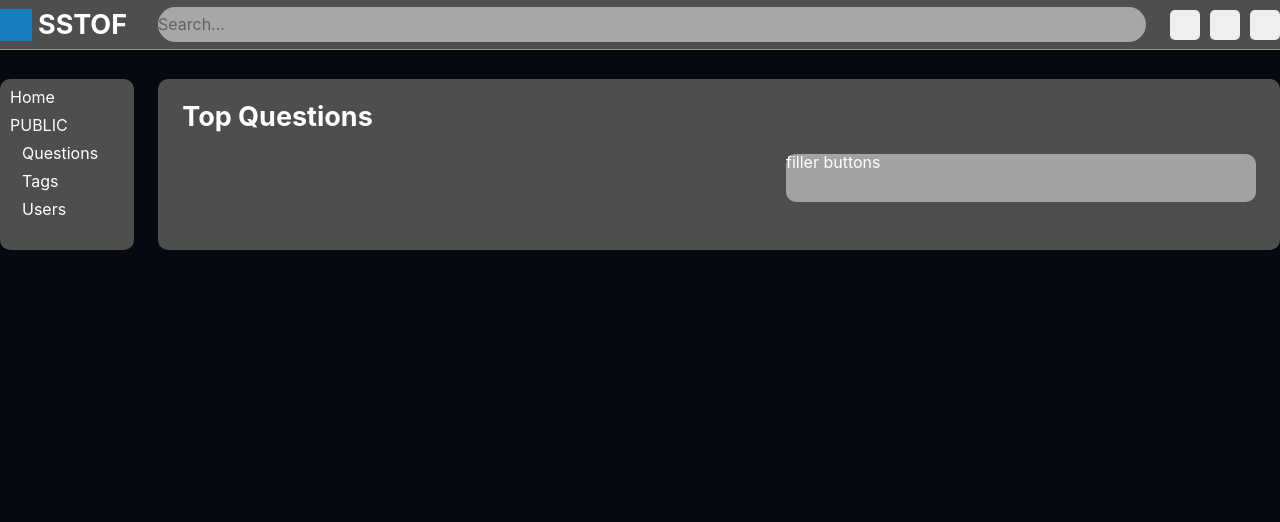
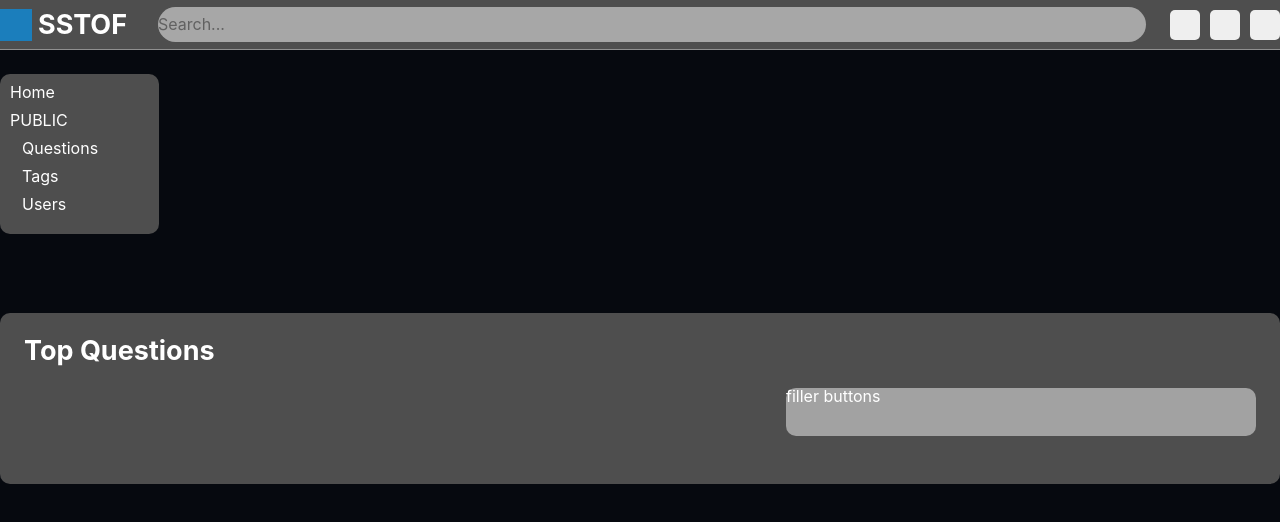
Before and after one commit to seonghyeoncho/SSTOF-Frontend, a React (Create React App) app: page / in a window 1280 px wide. Shown: the top 522 px of the page. Built offline with nearby package versions, Linux system fonts and the light colour scheme.

Commit message:
각 페이지  css 수정

```diff
--- a/src/components/Router.tsx
+++ b/src/components/Router.tsx
@@ -5,12 +5,29 @@ import {
   Route,
   Switch,
 } from "react-router-dom";
+import styled from "styled-components";
 import SignUp from "../routes/signup";
 import Header from "./common/header";
+import SideNavBar from "./common/sidebar";
 import Main from "./main";
 import Questions from "./questions";
 import Tags from "./tags";
 import Users from "./users";
+
+const AppContainer = styled.div`
+  width: 100%;
+`;
+const MainContainer = styled.div`
+  max-width: 1280px;
+
+  margin: auto;
+  margin-top: 74px;
+  display: grid;
+  grid-template-columns: 1 1fr;
+
+`;
+const FooterContainer = styled.div`
+`;
 
 const RouterComponent: React.FC = () => (
   <Switch>
@@ -38,9 +55,18 @@ const RouterComponent: React.FC = () => (
 
 const RouterExporter: React.FC = () => (
   <Router>
-    <Header/>
+    <AppContainer>
+      <Header/>
 
-    <RouterComponent />
+      <MainContainer>
+        <SideNavBar/>
+        <RouterComponent />
+      </MainContainer>
+
+      <FooterContainer>
+
+      </FooterContainer>
+    </AppContainer>
   </Router>
 );
 
--- a/src/components/common/sidebar/styles.tsx
+++ b/src/components/common/sidebar/styles.tsx
@@ -2,6 +2,10 @@ import styled from "styled-components";
 import theme from "../../../theme";
 
 export const Container = styled.div`
+
+    width: 159px;
+    background-color: #4e4e4e;
+    border-radius: 10px;
 
     a{
         color: white;
--- a/src/components/main/index.tsx
+++ b/src/components/main/index.tsx
@@ -1,7 +1,6 @@
 import React, { useEffect } from "react";
-import SideNavBar from "../common/sidebar";
 import { useLocation } from "react-router";
-import { Container, MainContainer, MainContent, MainContentTitle, MainfillterButtons, SideNavBarContianer, Wrapper } from "./styles";
+import { Container, MainContainer, MainContent, MainContentTitle, MainfillterButtons, Wrapper } from "./styles";
 
 const Main: React.FC = () => {
 
@@ -19,12 +18,6 @@ const Main: React.FC = () => {
   return (
   <Container>
     <Wrapper>
-
-      <SideNavBarContianer>
-        <SideNavBar>
-
-        </SideNavBar>
-      </SideNavBarContianer>
 
       <MainContainer>
 
--- a/src/components/main/styles.tsx
+++ b/src/components/main/styles.tsx
@@ -4,9 +4,9 @@ export const Container = styled.div`
 
     @media ${props => props.theme.desktop} {
 
-        width: 100%;
+        /* width: 100%;
         display: flex;
-        justify-content: center;
+        justify-content: center; */
 
     }
 
--- a/src/components/questions/index.tsx
+++ b/src/components/questions/index.tsx
@@ -1,15 +1,9 @@
 import React from "react";
-import SideNavBar from "../common/sidebar";
-import { Container, QuestionsContainer, SideNavBarContianer, Title, Wrapper } from "./styles";
+import { Container, QuestionsContainer, Title, Wrapper } from "./styles";
 
 const Questions: React.FC = () => (
         <Container>
             <Wrapper>
-                <SideNavBarContianer>
-                    <SideNavBar>
-
-                    </SideNavBar>
-                </SideNavBarContianer>
                 <QuestionsContainer>
                     <Title>
                         Questions
--- a/src/components/tags/index.tsx
+++ b/src/components/tags/index.tsx
@@ -1,15 +1,9 @@
 import React from "react";
-import SideNavBar from "../common/sidebar";
-import { Container, SideNavBarContianer, TagsContainer, Title, Wrapper } from "./styles";
+import { Container, TagsContainer, Title, Wrapper } from "./styles";
 
 const Tags: React.FC = () => (
         <Container>
             <Wrapper>
-                <SideNavBarContianer>
-                    <SideNavBar>
-
-                    </SideNavBar>
-                </SideNavBarContianer>
                 <TagsContainer>
                     <Title>
                         Tags
--- a/src/components/users/index.tsx
+++ b/src/components/users/index.tsx
@@ -1,15 +1,9 @@
 import React from "react";
-import SideNavBar from "../common/sidebar";
-import { Container, SideNavBarContianer, Title, UsersContainer, Wrapper } from "./styles";
+import { Container, Title, UsersContainer, Wrapper } from "./styles";
 
 const Users:React.FC = () => (
         <Container>
             <Wrapper>
-                <SideNavBarContianer>
-                    <SideNavBar>
-
-                    </SideNavBar>
-                </SideNavBarContianer>
                 <UsersContainer>
                     <Title>
                         Users
```
